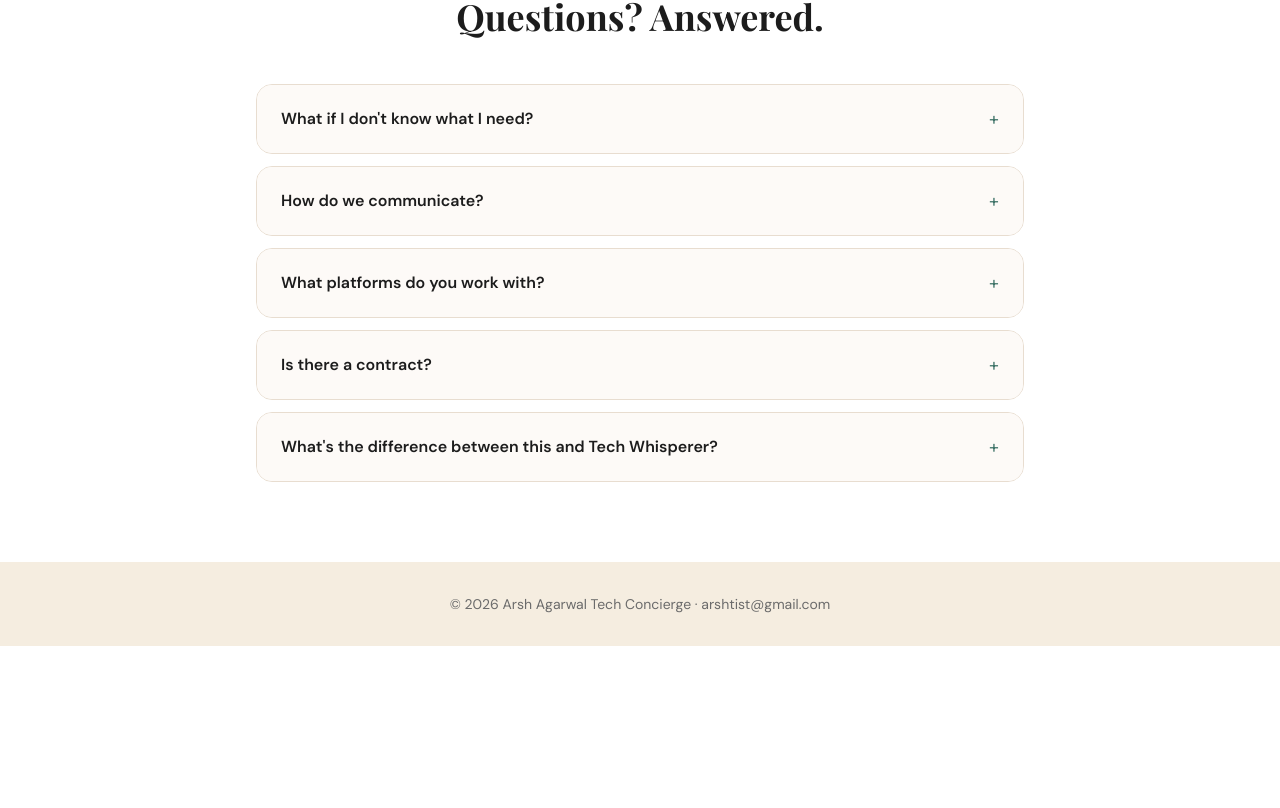
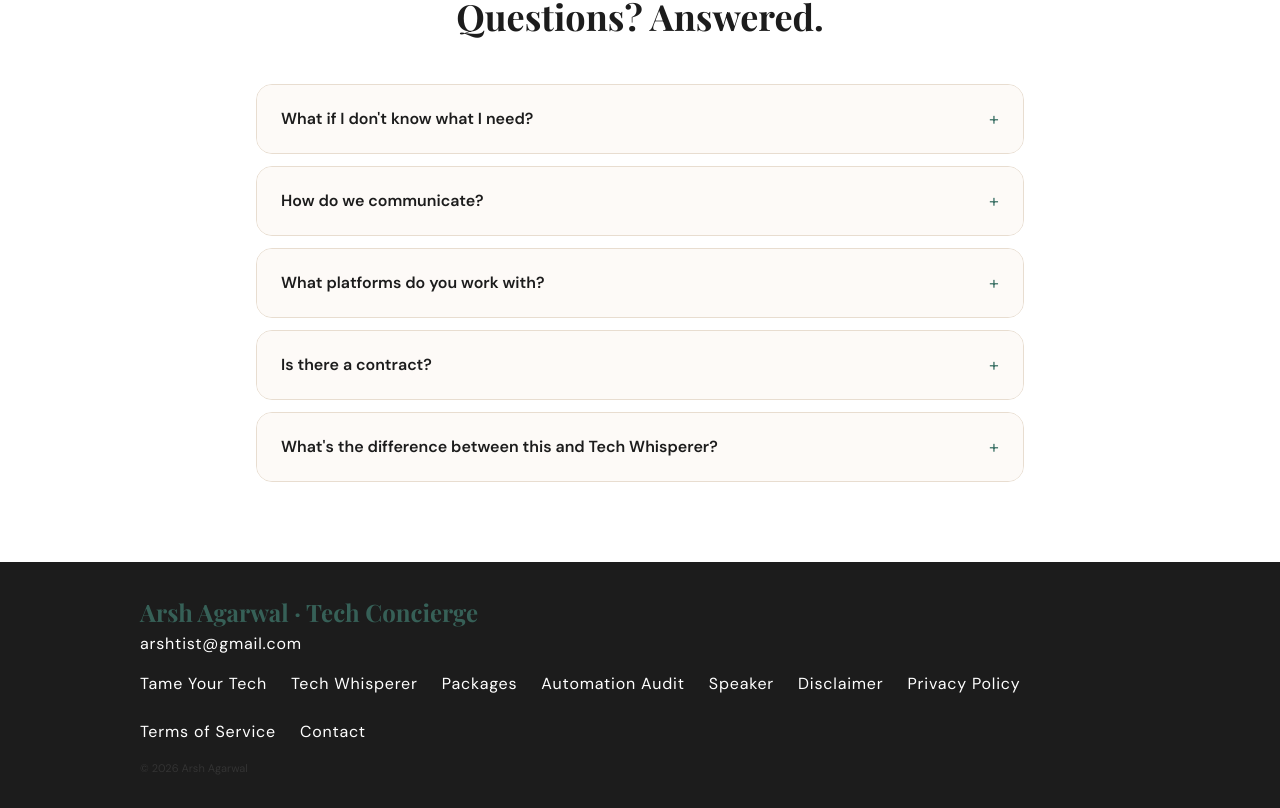
Before and after one commit to arshie26/techguru, a React (Vite) app: page /tameyourtech in a window 1280 px wide. Shown: the part 6526-7334 px from the top of the page. Before the commit the page ends 7172 px from the top, so only its background shows below. Built offline with nearby package versions, Linux system fonts and the light colour scheme.

Commit message:
Added footer to most pages

```diff
--- /dev/null
+++ b/src/components/HomeFooter.jsx
@@ -0,0 +1,49 @@
+import React from "react";
+
+const TEAL    = "#3D7267";
+const TEAL2   = "#2E5650";
+const TEAL_LT = "#EAF2F0";
+const CREAM   = "#F5EDE0";
+const TAN     = "#C4A882";
+const TAN_LT  = "#EDE4D6";
+const DARK    = "#1C1C1C";
+const MID     = "#6B6B6B";
+const MUTED   = "#999999";
+const WHITE   = "#FFFFFF";
+
+function Footer() {
+    return (
+      <footer style={{ backgroundColor: DARK, padding: "32px 48px" }}>
+        <div style={{ maxWidth: 1000, margin: "0 auto", display: "flex", flexWrap: "wrap", alignItems: "center", justifyContent: "space-between", gap: 16 }}>
+          <div>
+            <p style={{ fontFamily: "'Playfair Display', serif", fontWeight: 700, fontSize: 24, color: `${TEAL}CC`, margin: 0 }}>Arsh Agarwal · Tech Concierge</p>
+            <p style={{ fontFamily: "DM Sans, sans-serif", fontSize: 16, color: "white", margin: "2px 0 0", letterSpacing: "0.05em" }}>arshtist@gmail.com</p>
+          </div>
+          <div style={{ display: "flex", flexWrap: "wrap", gap: 24 }}>
+            {[
+              ["/TameYourTech", "Tame Your Tech"],
+              ["/TechWhisperer", "Tech Whisperer"],
+              ["#services", "Packages"],
+              ["/audit", "Automation Audit"],
+              ["/speaker", "Speaker"],
+              ["/disclaimer", "Disclaimer"],
+              ["/privacy", "Privacy Policy"],
+              ["/termsofservice", "Terms of Service"],
+              ["mailto:arshtist@gmail.com", "Contact"],
+            ].map(([href, label]) => (
+              <a key={label} href={href}
+                style={{ color: "white", fontFamily: "DM Sans, sans-serif", fontSize: 16, textDecoration: "none", letterSpacing: "0.05em", transition: "color 0.2s" }}
+                onMouseEnter={e => e.currentTarget.style.color = `white`}
+                onMouseLeave={e => e.currentTarget.style.color = "white"}
+              >{label}</a>
+            ))}
+          </div>
+          <p style={{ fontFamily: "DM Sans, sans-serif", fontSize: 11, color: "#333", margin: 0 }}>
+            © {new Date().getFullYear()} Arsh Agarwal
+          </p>
+        </div>
+      </footer>
+    );
+}
+
+export default Footer
--- a/src/pages/Homepage.jsx
+++ b/src/pages/Homepage.jsx
@@ -23,6 +23,8 @@ import mangla from '../assets/mangla.jpg'
 import mangla_logo from '../assets/logo-mangla.jpg'
 import tracy_logo from '../assets/logo-tracy.jpg'
 import arsh from '../assets/arsh-headshot.png'
+
+import Footer from "../components/HomeFooter";
 
 const TEAL    = "#3D7267";
 const TEAL2   = "#2E5650";
@@ -627,40 +629,7 @@ function TrustedBy() {
   );
 }
 
-function Footer() {
-  return (
-    <footer style={{ backgroundColor: DARK, padding: "32px 48px" }}>
-      <div style={{ maxWidth: 1000, margin: "0 auto", display: "flex", flexWrap: "wrap", alignItems: "center", justifyContent: "space-between", gap: 16 }}>
-        <div>
-          <p style={{ fontFamily: "'Playfair Display', serif", fontWeight: 700, fontSize: 24, color: `${TEAL}CC`, margin: 0 }}>Arsh Agarwal · Tech Concierge</p>
-          <p style={{ fontFamily: "DM Sans, sans-serif", fontSize: 16, color: "white", margin: "2px 0 0", letterSpacing: "0.05em" }}>arshtist@gmail.com</p>
-        </div>
-        <div style={{ display: "flex", flexWrap: "wrap", gap: 24 }}>
-          {[
-            ["/TameYourTech", "Tame Your Tech"],
-            ["/TechWhisperer", "Tech Whisperer"],
-            ["#services", "Packages"],
-            ["/audit", "Automation Audit"],
-            ["/speaker", "Speaker"],
-            ["/disclaimer", "Disclaimer"],
-            ["/privacy", "Privacy Policy"],
-            ["/termsofservice", "Terms of Service"],
-            ["mailto:arshtist@gmail.com", "Contact"],
-          ].map(([href, label]) => (
-            <a key={label} href={href}
-              style={{ color: "white", fontFamily: "DM Sans, sans-serif", fontSize: 16, textDecoration: "none", letterSpacing: "0.05em", transition: "color 0.2s" }}
-              onMouseEnter={e => e.currentTarget.style.color = `white`}
-              onMouseLeave={e => e.currentTarget.style.color = "white"}
-            >{label}</a>
-          ))}
-        </div>
-        <p style={{ fontFamily: "DM Sans, sans-serif", fontSize: 11, color: "#333", margin: 0 }}>
-          © {new Date().getFullYear()} Arsh Agarwal
-        </p>
-      </div>
-    </footer>
-  );
-}
+
 
 export default function Homepage() {
   return (
--- a/src/pages/InboxRescue.jsx
+++ b/src/pages/InboxRescue.jsx
@@ -5,6 +5,7 @@
  */
 
 import { useState, useEffect, useRef } from "react";
+import HomeFooter from '../components/HomeFooter'
 
 const TEAL    = "#3D7267";
 const TEAL2   = "#2E5650";
@@ -526,7 +527,7 @@ export default function InboxRescue() {
       <About />
       <Values />
       <FinalCTA />
-      <Footer />
+      <HomeFooter />
     </div>
   );
 }
--- a/src/pages/TechAudit.jsx
+++ b/src/pages/TechAudit.jsx
@@ -172,13 +172,15 @@ export default function TechScorecard() {
       {/* Nav links */}
       <div style={{ display: "flex", alignItems: "center", gap: 28 }}>
         {[
-          ["/", "Home"],
+          ["/#home", "Home"],
           ["/#values", "Values"],
           ["/tameyourtech", "Tame Your Tech"],
           ["/techwhisperer", "Tech Whisperer"],
-          ["/#services", "Packages"],
+          ["/inboxrescue", "Inbox Rescue GPT"],
+          ["#services", "Packages"],
           ["/audit", "Tech Audit"],
           ["/speaker", "Speaker Page"],
+          ["/salespageworkshop", "Workshop"],
           ["https://tidycal.com/arshtist/60min", "Book a Call"]
 
         ].map(([href, label]) => (
--- a/src/pages/TechTalk.jsx
+++ b/src/pages/TechTalk.jsx
@@ -4,6 +4,7 @@
  * Simple single-page: Hero → What You'll Learn → Who It's For → Email Signup → Footer
  */
 
+import HomeFooter from "../components/HomeFooter";
 import { useState, useEffect, useRef } from "react";
 
 const TEAL    = "#3D7267";
@@ -669,7 +670,7 @@ export default function TechTalk() {
       <WhoItsFor />
       <AboutSection />
       <SignupSection />
-      <Footer />
+      <HomeFooter />
     </div>
   );
 }
--- a/src/pages/TechWhisperer.jsx
+++ b/src/pages/TechWhisperer.jsx
@@ -1,4 +1,5 @@
 import { useState, useEffect } from "react";
+import HomeFooter from '../components/HomeFooter'
 
 
 import sage from '../assets/sage.png'
@@ -874,7 +875,7 @@ export default function TechWhisperer() {
       <ApplySection />
       <FAQ />
       <FinalCTA />
-      <Footer />
+      <HomeFooter />
     </div>
   );
 }
--- a/src/pages/tameyourtech.jsx
+++ b/src/pages/tameyourtech.jsx
@@ -1,5 +1,7 @@
 import { useState, useEffect } from "react";
 import { Link } from 'react-router-dom'
+import HomeFooter from '../components/HomeFooter'
+
 import sage from '../assets/sage.png'
 import sage_logo from '../assets/logo-sage.png'
 import kelsi from '../assets/kelsi.jpg'
@@ -803,7 +805,7 @@ export default function TameYourTech() {
       <Testimonial3 />         {/* Trust Builder 2 — Client #3, before CTA */}
       <JoinSection />
       <FAQ />
-      <Footer />
+      <HomeFooter />
     </div>
   );
 }
```
Also changed, not shown: src/components/HomeFooter.css (added).
